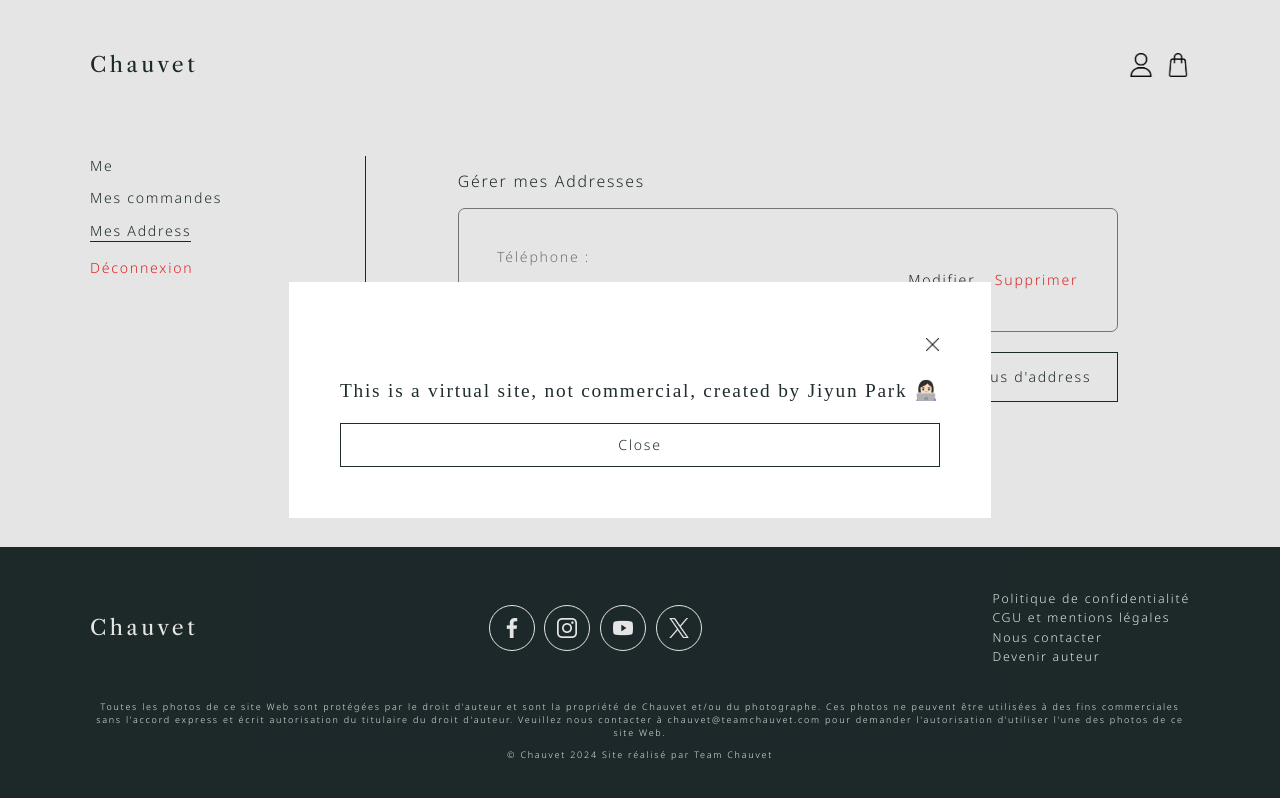
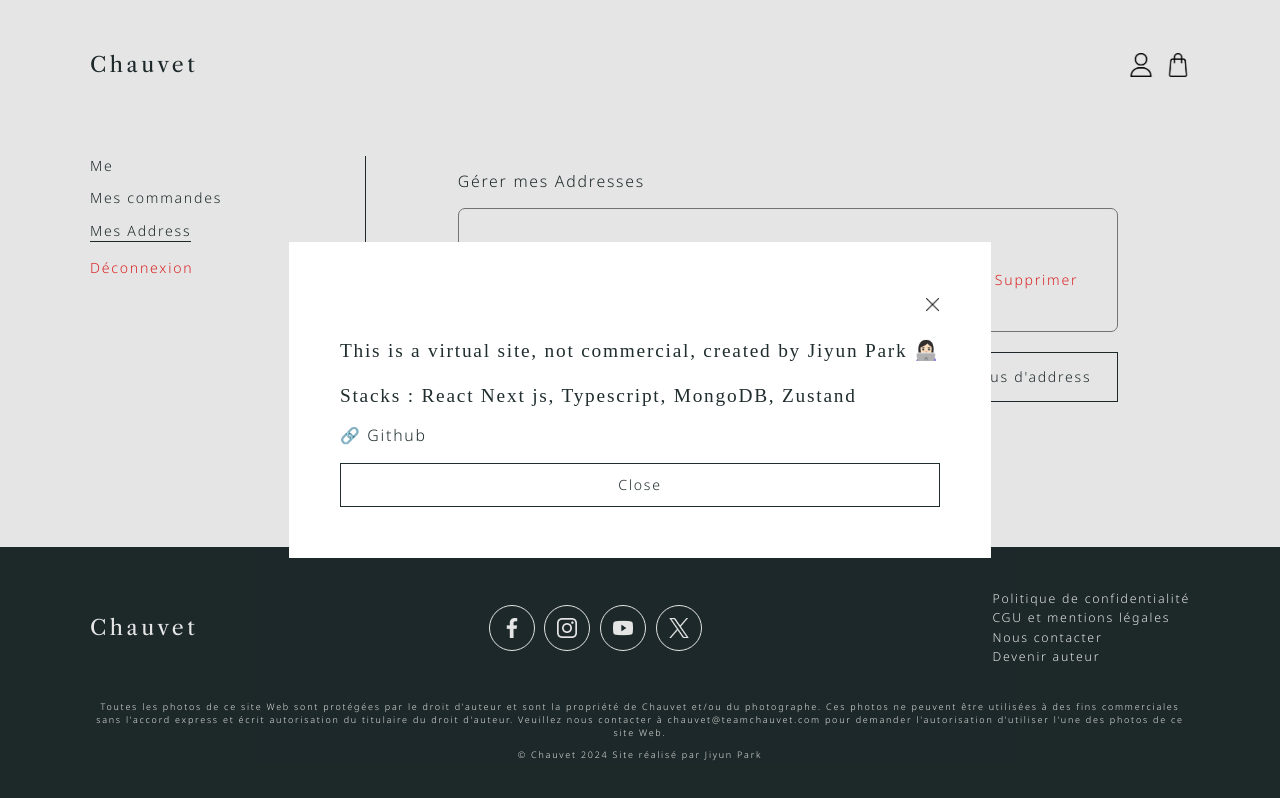
Before and after one commit to bergam99/chauvet-2, a Next.js app: page /addresses in a window 1280 px wide. Both pictures are taken after a click on the button "Politique de confidentialité". Built offline with nearby package versions, Linux system fonts and the light colour scheme; no server answers; the database is empty; a web font is replaced by a local one.

Commit message:
hidden gem

```diff
--- a/components/footer/footer.module.css
+++ b/components/footer/footer.module.css
@@ -66,10 +66,34 @@
     gap: .1em;
 }
 
-.modaltxt{
+.modaltxt {
     padding: var(--sp-em-s) 0;
 }
 
+.btn {
+    position: relative;
+}
+
+.close::before {
+    position: absolute;
+    top: 0;
+    left: 0;
+    height: 100%;
+    width: 100%;
+    content: '';
+    /* background: rgba(255, 0, 0, 0.2); */
+}
+
+.link {
+    font-family: var(--ff-body2);
+    font-size: var(--fs-s);
+    display: inline-block;
+    margin: var(--sp-em-s) 0;
+}
+
+.link:hover  {
+    border-bottom: .6px solid var(--color-heavy-gray);
+}
 
 @media (max-width: 768px) {
 
--- a/components/footer/footer.tsx
+++ b/components/footer/footer.tsx
@@ -18,11 +18,23 @@ const Footer = () => {
   return (
     <div className={classes.footer}>
       <Modal ref={dialog}>
-        <p className={classes.modaltxt}>
-          This is a virtual site, not commercial, created by Jiyun Park 👩🏻‍💻
-        </p>
-        <form method="dialog" className="DefaultButton">
-          <button>Close</button>
+        <form method="dialog">
+          <p className={classes.modaltxt}>
+            This is a virtual site, not commercial, created by Jiyun Park 👩🏻‍💻
+          </p>
+          <p>Stacks : React Next js, Typescript, MongoDB, Zustand</p>
+
+          <a
+            href="https://github.com/bergam99/chauvet-2"
+            target="_blank"
+            className={classes.link}
+          >
+            🔗 Github
+          </a>
+
+          <div className={`${classes.btn} DefaultButton`}>
+            <button className={classes.close}>Close</button>
+          </div>
         </form>
       </Modal>
 
@@ -82,7 +94,7 @@ const Footer = () => {
             photos de ce site Web.
           </p>
           <p className={`${classes.copyright} ${classes.copyrightpadding}`}>
-            © Chauvet 2024 Site réalisé par Team Chauvet
+            © Chauvet 2024 Site réalisé par Jiyun Park
           </p>
         </div>
       </div>
```
